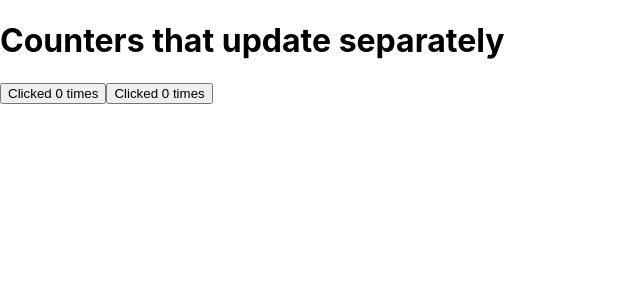
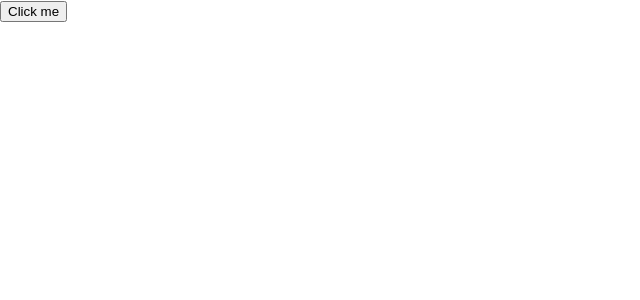
Before and after one commit to Ivorysdead/reactproj, a React (Create React App) app: page / in a window 1280 px wide. Shown: the top 300 px of the page, without its empty margins (0-640 px from the left). Built offline with nearby package versions, Linux system fonts and the light colour scheme.

Commit message:
Responding to events

```diff
--- a/src/App.tsx
+++ b/src/App.tsx
@@ -3,28 +3,14 @@ import logo from './logo.svg';
 import './App.css';
 
 
-import { useState } from 'react';
-
-export default function MyApp() {
-    return (
-        <div>
-            <h1>Counters that update separately</h1>
-            <MyButton />
-            <MyButton />
-        </div>
-    );
-}
-
-function MyButton() {
-    const [count, setCount] = useState(0);
-
+export default function MyButton() {
     function handleClick() {
-        setCount(count + 1);
+        alert('You clicked me!');
     }
 
     return (
         <button onClick={handleClick}>
-            Clicked {count} times
+            Click me
         </button>
     );
 }
```
